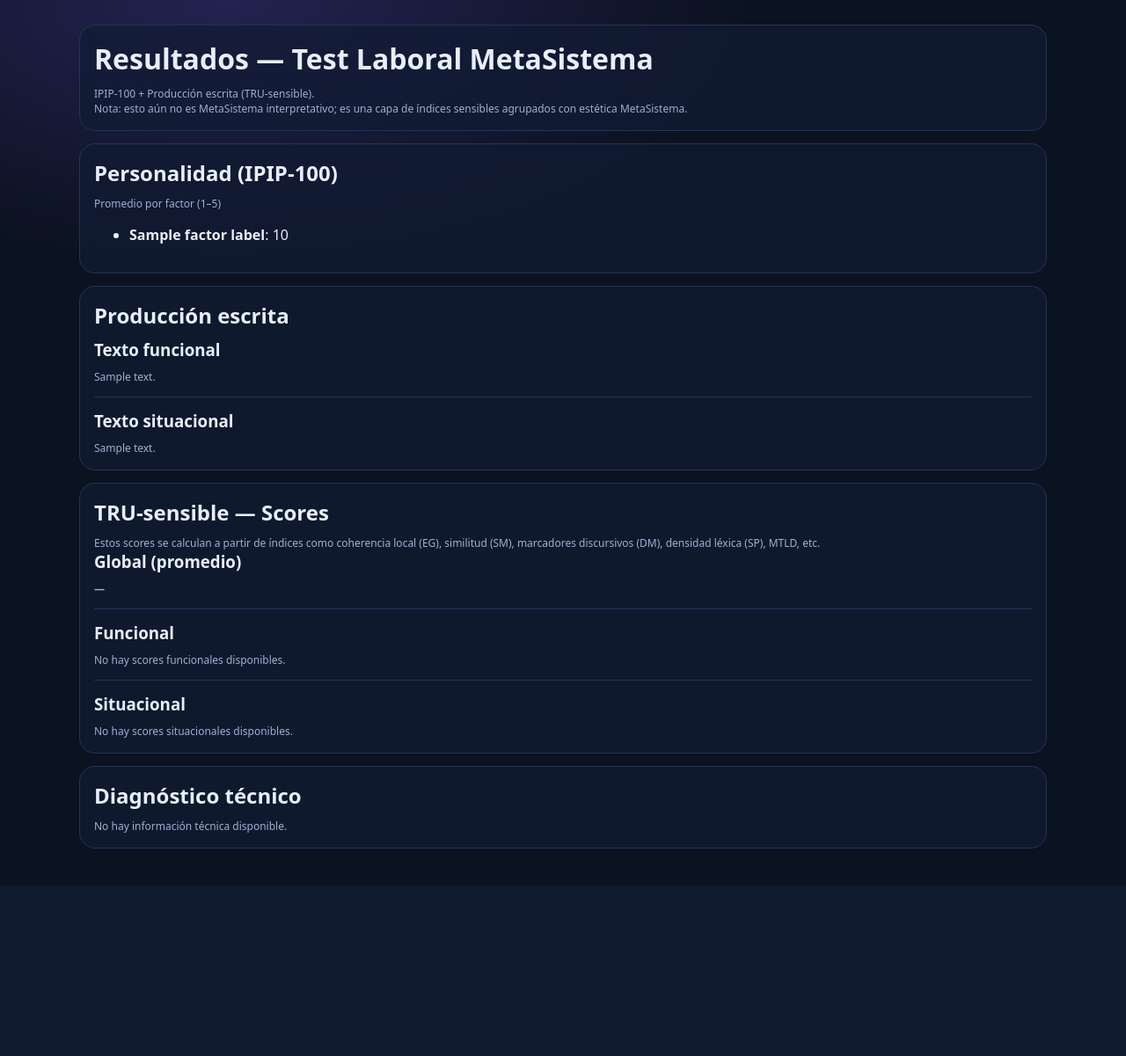
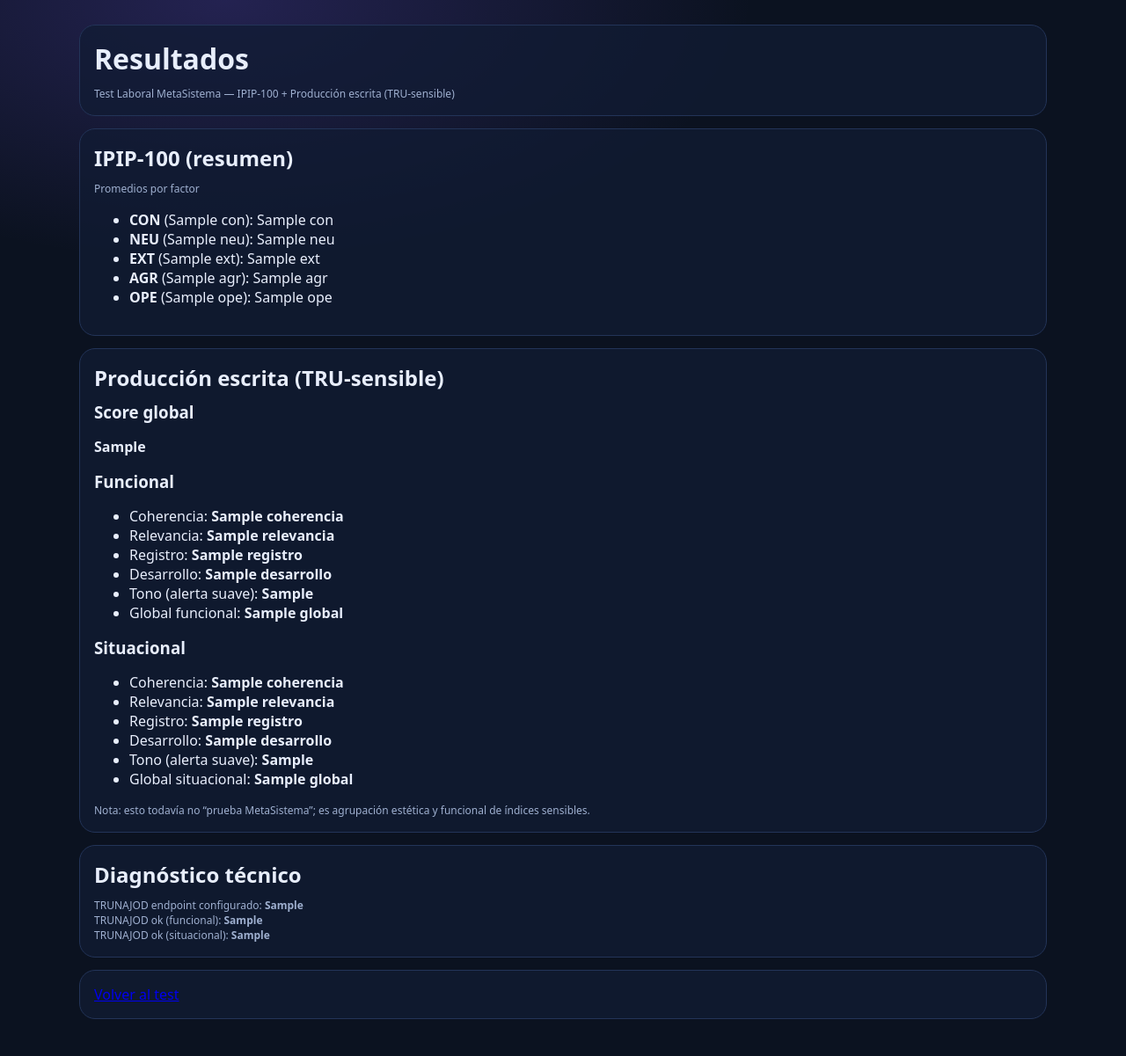
Before and after one commit to christiansotofajardo-cpu/test-laboral-metasistema, a FastAPI app: template templates/result.html in a window 1280 px wide. Shown: the whole page at 88% size. Before the commit the page ends 1007 px from the top, so only its background shows below. Run offline with FastAPI, Linux system fonts and the light colour scheme; the template is opened without the code that fills it: most values are stand-ins (such as "Sample title", 1, 10 or a date in 2020).

Commit message:
Update result.html

```diff
--- a/templates/result.html
+++ b/templates/result.html
@@ -2,124 +2,83 @@
 <html lang="es">
 <head>
   <meta charset="utf-8" />
-  <meta name="viewport" content="width=device-width, initial-scale=1" />
+  <meta name="viewport" content="width=device-width,initial-scale=1" />
   <title>Resultados — Test Laboral MetaSistema</title>
   <link rel="stylesheet" href="/static/style.css">
 </head>
-
 <body>
   <div class="container">
 
     <div class="card">
-      <h1>Resultados — Test Laboral MetaSistema</h1>
+      <h1>Resultados</h1>
       <div class="small">
-        IPIP-100 + Producción escrita (TRU-sensible).<br>
-        Nota: esto aún no es MetaSistema interpretativo; es una capa de índices sensibles agrupados con estética MetaSistema.
+        Test Laboral MetaSistema — IPIP-100 + Producción escrita (TRU-sensible)
       </div>
     </div>
 
     <div class="card">
-      <h2>Personalidad (IPIP-100)</h2>
+      <h2>IPIP-100 (resumen)</h2>
 
-      <div class="small">Promedio por factor (1–5)</div>
+      <div class="small">Promedios por factor</div>
       <ul>
-        {% for key, label in factor_labels.items() %}
-          <li>
-            <b>{{ label }}</b>:
-            {% if avg_scores[key] is not none %}
-              {{ avg_scores[key] }}
-            {% else %}
-              —
-            {% endif %}
-          </li>
-        {% endfor %}
+        <li><b>CON</b> ({{ factor_labels["CON"] }}): {{ avg_scores["CON"] }}</li>
+        <li><b>NEU</b> ({{ factor_labels["NEU"] }}): {{ avg_scores["NEU"] }}</li>
+        <li><b>EXT</b> ({{ factor_labels["EXT"] }}): {{ avg_scores["EXT"] }}</li>
+        <li><b>AGR</b> ({{ factor_labels["AGR"] }}): {{ avg_scores["AGR"] }}</li>
+        <li><b>OPE</b> ({{ factor_labels["OPE"] }}): {{ avg_scores["OPE"] }}</li>
       </ul>
     </div>
 
     <div class="card">
-      <h2>Producción escrita</h2>
+      <h2>Producción escrita (TRU-sensible)</h2>
 
-      <h3>Texto funcional</h3>
-      {% if texto_funcional %}
-        <div class="small">{{ texto_funcional }}</div>
-      {% else %}
-        <div class="small">No se ingresó texto funcional.</div>
-      {% endif %}
+      {% set sf = analisis_discursivo["scores_sensibles"]["funcional"] %}
+      {% set ss = analisis_discursivo["scores_sensibles"]["situacional"] %}
+      {% set sg = analisis_discursivo["scores_sensibles"]["global_promedio"] %}
 
-      <hr style="border:0;border-top:1px solid var(--line); margin:14px 0;">
+      <h3>Score global</h3>
+      <p><b>{{ sg if sg is not none else "—" }}</b></p>
 
-      <h3>Texto situacional</h3>
-      {% if texto_situacional %}
-        <div class="small">{{ texto_situacional }}</div>
-      {% else %}
-        <div class="small">No se ingresó texto situacional.</div>
-      {% endif %}
+      <h3>Funcional</h3>
+      <ul>
+        <li>Coherencia: <b>{{ sf["coherencia"] }}</b></li>
+        <li>Relevancia: <b>{{ sf["relevancia"] }}</b></li>
+        <li>Registro: <b>{{ sf["registro"] }}</b></li>
+        <li>Desarrollo: <b>{{ sf["desarrollo"] }}</b></li>
+        <li>Tono (alerta suave): <b>{{ sf["alerta_emocion"] }}</b></li>
+        <li>Global funcional: <b>{{ sf["global"] }}</b></li>
+      </ul>
+
+      <h3>Situacional</h3>
+      <ul>
+        <li>Coherencia: <b>{{ ss["coherencia"] }}</b></li>
+        <li>Relevancia: <b>{{ ss["relevancia"] }}</b></li>
+        <li>Registro: <b>{{ ss["registro"] }}</b></li>
+        <li>Desarrollo: <b>{{ ss["desarrollo"] }}</b></li>
+        <li>Tono (alerta suave): <b>{{ ss["alerta_emocion"] }}</b></li>
+        <li>Global situacional: <b>{{ ss["global"] }}</b></li>
+      </ul>
+
+      <div class="small">
+        Nota: esto todavía no “prueba MetaSistema”; es agrupación estética y funcional de índices sensibles.
+      </div>
     </div>
 
-    {% set sf = analisis_discursivo["scores_sensibles"]["funcional"] if analisis_discursivo and "scores_sensibles" in analisis_discursivo else None %}
-    {% set ss = analisis_discursivo["scores_sensibles"]["situacional"] if analisis_discursivo and "scores_sensibles" in analisis_discursivo else None %}
-    {% set sg = analisis_discursivo["scores_sensibles"]["global_promedio"] if analisis_discursivo and "scores_sensibles" in analisis_discursivo else None %}
-
     <div class="card">
-      <h2>TRU-sensible — Scores</h2>
+      <h2>Diagnóstico técnico</h2>
       <div class="small">
-        Estos scores se calculan a partir de índices como coherencia local (EG), similitud (SM), marcadores discursivos (DM), densidad léxica (SP), MTLD, etc.
+        TRUNAJOD endpoint configurado: <b>{{ analisis_discursivo["meta"]["trunajod_endpoint_configurado"] }}</b><br/>
+        TRUNAJOD ok (funcional): <b>{{ analisis_discursivo["meta"]["trunajod_ok_funcional"] }}</b><br/>
+        TRUNAJOD ok (situacional): <b>{{ analisis_discursivo["meta"]["trunajod_ok_situacional"] }}</b>
       </div>
 
-      <h3>Global (promedio)</h3>
-      <div class="small">
-        <b>{{ sg if sg is not none else "—" }}</b>
-      </div>
-
-      <hr style="border:0;border-top:1px solid var(--line); margin:14px 0;">
-
-      <h3>Funcional</h3>
-      {% if sf %}
-        <ul>
-          <li><b>Coherencia</b>: {{ sf["coherencia"] }}</li>
-          <li><b>Relevancia (proxy)</b>: {{ sf["relevancia"] }}</li>
-          <li><b>Registro</b>: {{ sf["registro"] }}</li>
-          <li><b>Desarrollo</b>: {{ sf["desarrollo"] }}</li>
-          <li><b>Tono (alerta suave)</b>: {{ sf["alerta_emocion"] }}</li>
-          <li><b>Global</b>: {{ sf["global"] }}</li>
-        </ul>
-      {% else %}
-        <div class="small">No hay scores funcionales disponibles.</div>
-      {% endif %}
-
-      <hr style="border:0;border-top:1px solid var(--line); margin:14px 0;">
-
-      <h3>Situacional</h3>
-      {% if ss %}
-        <ul>
-          <li><b>Coherencia</b>: {{ ss["coherencia"] }}</li>
-          <li><b>Relevancia (proxy)</b>: {{ ss["relevancia"] }}</li>
-          <li><b>Registro</b>: {{ ss["registro"] }}</li>
-          <li><b>Desarrollo</b>: {{ ss["desarrollo"] }}</li>
-          <li><b>Tono (alerta suave)</b>: {{ ss["alerta_emocion"] }}</li>
-          <li><b>Global</b>: {{ ss["global"] }}</li>
-        </ul>
-      {% else %}
-        <div class="small">No hay scores situacionales disponibles.</div>
+      {% if analisis_discursivo["meta"]["trunajod_error_funcional"] or analisis_discursivo["meta"]["trunajod_error_situacional"] %}
+        <pre>{{ analisis_discursivo["meta"] }}</pre>
       {% endif %}
     </div>
 
     <div class="card">
-      <h2>Diagnóstico técnico</h2>
-
-      {% if analisis_discursivo and "meta" in analisis_discursivo %}
-        <ul class="small">
-          <li><b>TRUNAJOD endpoint configurado</b>: {{ analisis_discursivo["meta"]["trunajod_endpoint_configurado"] }}</li>
-          <li><b>TRUNAJOD ok (funcional)</b>: {{ analisis_discursivo["meta"]["trunajod_ok_funcional"] }}</li>
-          <li><b>TRUNAJOD ok (situacional)</b>: {{ analisis_discursivo["meta"]["trunajod_ok_situacional"] }}</li>
-        </ul>
-
-        {% if analisis_discursivo["meta"]["trunajod_error_funcional"] or analisis_discursivo["meta"]["trunajod_error_situacional"] %}
-          <pre>{{ analisis_discursivo["meta"] }}</pre>
-        {% endif %}
-      {% else %}
-        <div class="small">No hay información técnica disponible.</div>
-      {% endif %}
+      <a href="/test">Volver al test</a>
     </div>
 
   </div>
```
